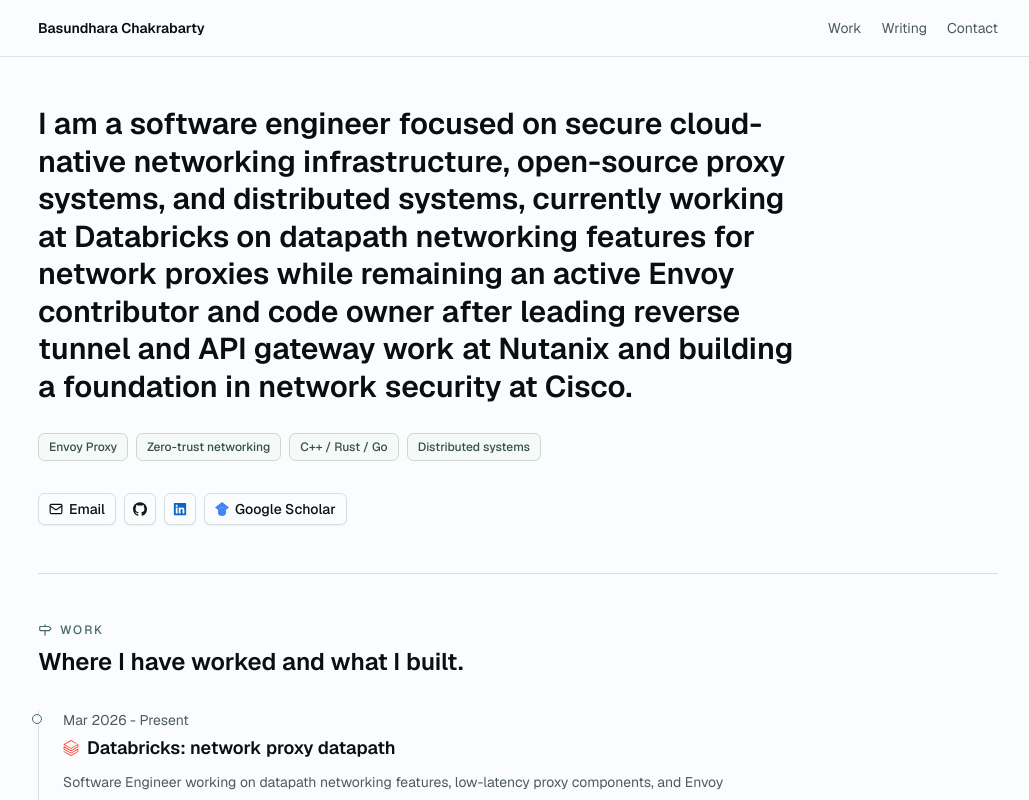
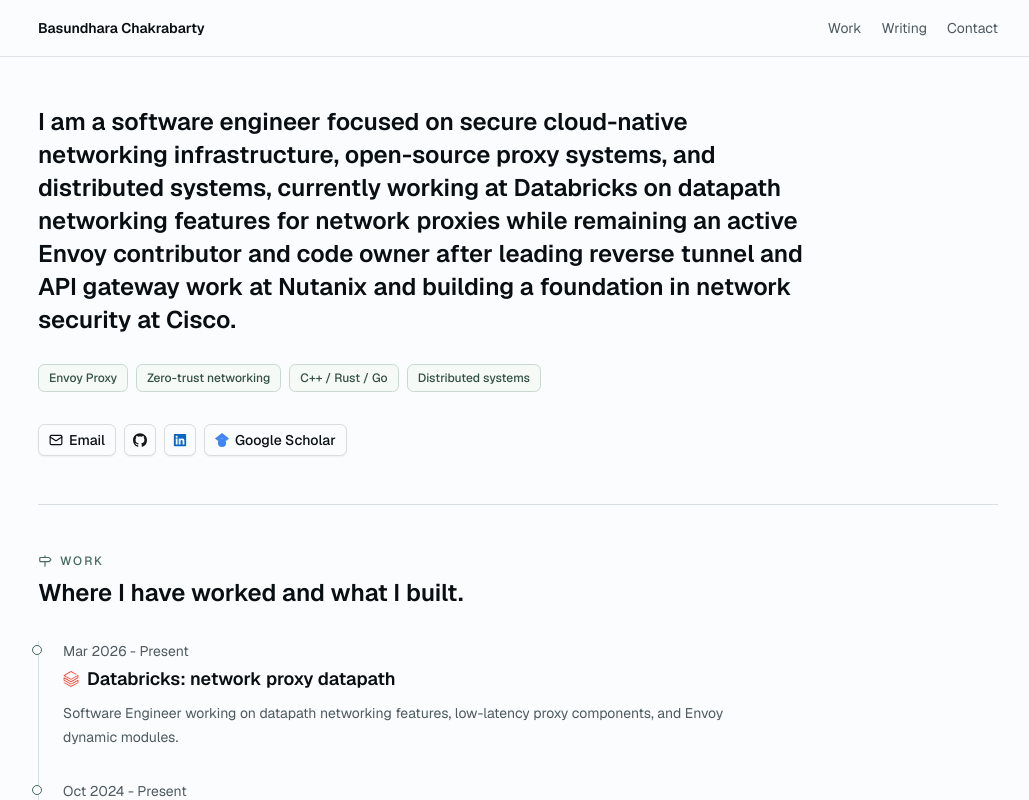
Before and after one commit to basundhara-c/basundhara.github.io, a Next.js app: page / in a window 1280 px wide. Shown: the top 800 px of the page, without its empty margins (122-1151 px from the left). Built offline with nearby package versions, Linux system fonts and the light colour scheme.

Commit message:
Reduce hero statement font size

```diff
--- a/src/components/site/hero-section.tsx
+++ b/src/components/site/hero-section.tsx
@@ -6,7 +6,7 @@ export function HeroSection() {
   return (
     <section>
       <div className="max-w-3xl">
-        <h1 className="max-w-4xl text-3xl font-semibold leading-tight tracking-normal text-balance text-foreground">
+        <h1 className="max-w-4xl text-xl font-semibold leading-snug tracking-normal text-balance text-foreground sm:text-2xl">
           {portfolio.intro}
         </h1>
 
```
